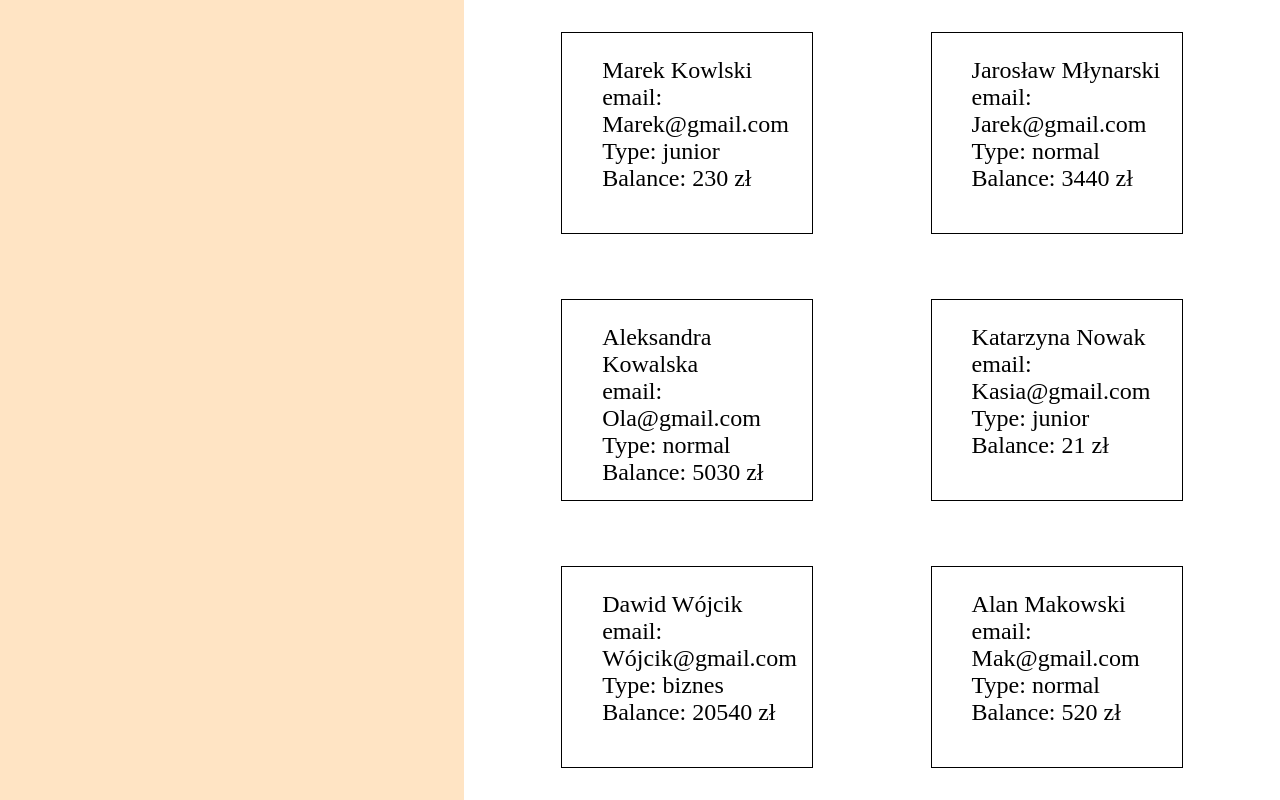
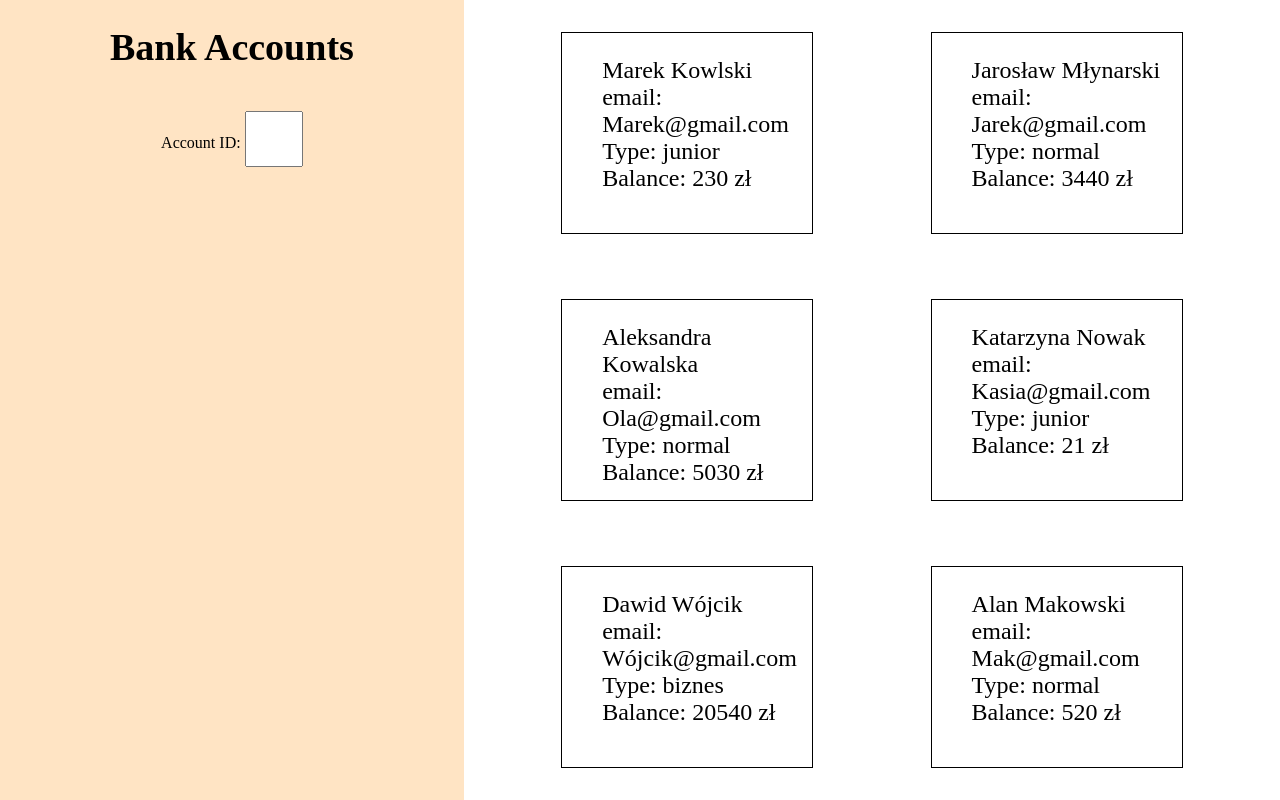
Before and after one commit to Hubix1410/bankAccounts, a React (Create React App) app: page / in a window 1280 px wide. Built offline with nearby package versions, Linux system fonts and the light colour scheme; data requests are answered from the project's data file.

Commit message:
Restructured application and add input

```diff
--- /dev/null
+++ b/src/App.js
@@ -0,0 +1,13 @@
+import { UserMenu } from './userMenu/UserMenu';
+import { UserResponse } from './userResponse/userResponse';
+import "./main.scss";
+
+export function App() {
+
+    return (
+        <div className="container">
+            <UserMenu />
+            <UserResponse />
+        </div>
+    )
+}
--- a/src/index.js
+++ b/src/index.js
@@ -1,16 +1,10 @@
 import React from 'react';
 import ReactDOM from 'react-dom';
-import { UserResponse } from './userResponse/userResponse';
-import "./main.scss";
-import { UserMenu } from './userMenu/UserMenu';
-
+import { App } from './App';
 
 ReactDOM.render(
   <React.StrictMode>
-    <div className="container">
-      <UserMenu/>
-      <UserResponse/>
-    </div>
+    <App />
   </React.StrictMode>,
   document.getElementById('root')
 );
--- a/src/userMenu/UserMenu.js
+++ b/src/userMenu/UserMenu.js
@@ -3,7 +3,8 @@ import "./userMenu.scss";
 export function UserMenu(){
     return(
         <div className="menuDiv">
-
+            <h1>Bank Accounts</h1>
+            <p>Account ID: <input type="number" className="specificAccount"/></p>
         </div>
     )
 }
--- a/src/userMenu/userMenu.scss
+++ b/src/userMenu/userMenu.scss
@@ -2,4 +2,26 @@
     width:500px;
     height:100vh;
     background-color: bisque;
+
+    display: flex;
+    flex-direction: column;
+    align-items: center;
+
+    h1{
+        text-align: center;
+        font-size: 38px;
+    }
+
+    .specificAccount{
+        width:50px;
+        height:50px;
+        font-size: 26px;
+        text-align: center;
+        outline:none;
+    }
+
+    input::-webkit-inner-spin-button {
+        -webkit-appearance: none;
+        margin: 0;
+      }
 }
```
